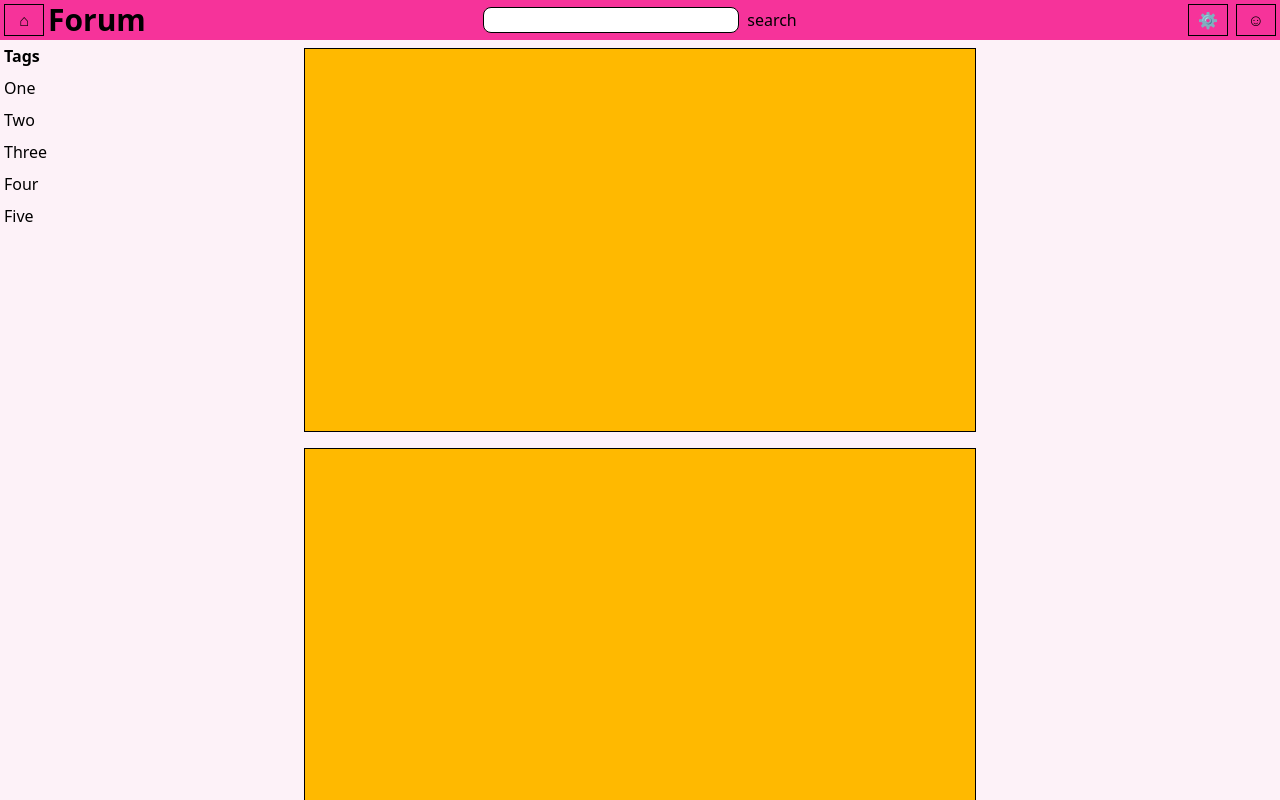
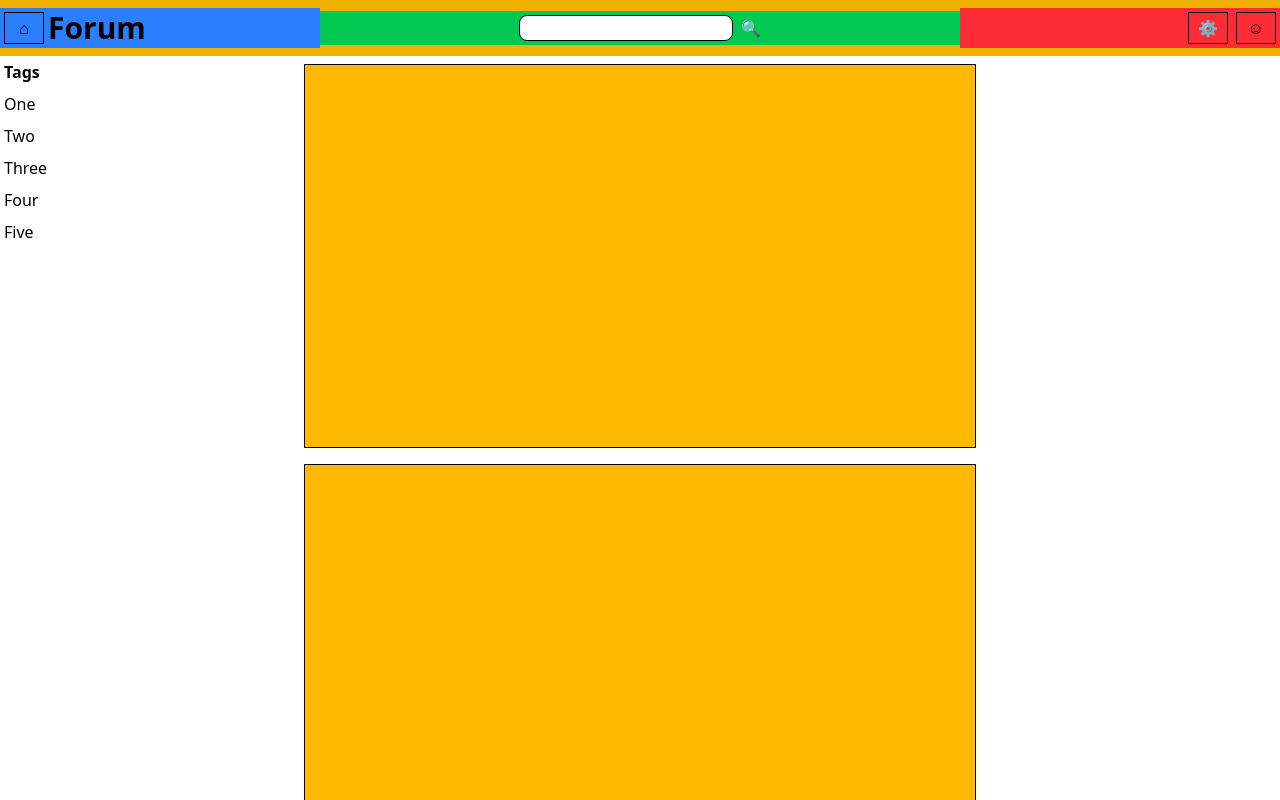
Before and after one commit to Chritical-Code/React-Forum, a Next.js app: page / in a window 1280 px wide. Built offline with nearby package versions, Linux system fonts and the light colour scheme.

Commit message:
Started work on users

```diff
--- a/app/page.tsx
+++ b/app/page.tsx
@@ -1,6 +1,6 @@
 export default function Home() {
 return (
-    <div className="flex flex-row overflow-hidden bg-pink-50">
+    <div className="flex flex-row overflow-hidden">
         <div className="flex flex-col w-1/5">
             <p className="font-bold m-1">Tags</p>
             <Tag text="One"></Tag>
--- a/app/testpage/[id]/page.tsx
+++ /dev/null
@@ -1,15 +0,0 @@
-type TestNumberProps = {
-    params: Promise<{
-        id: number;
-    }>
-}
-
-export default async function TestNumber({params}: TestNumberProps){
-    const resolved = await params;
-
-    return(
-        <div>
-            <p>Test Number: {resolved.id}</p>
-        </div>
-    );
-}
--- a/app/testpage/page.tsx
+++ /dev/null
@@ -1,7 +0,0 @@
-export default function TestPage(){
-    return(
-        <div>
-            <p>Hello, this is testpage.</p>
-        </div>
-    );
-}
--- /dev/null
+++ b/app/user/[username]/page.tsx
@@ -0,0 +1,15 @@
+type UserProps = {
+    params: Promise<{
+        username: string;
+    }>
+}
+
+export default async function User({params}: UserProps){
+    const resolved = await params;
+
+    return(
+        <div className="flex flex-row overflow-hidden">
+            <h1>Username: {resolved.username}</h1>
+        </div>
+    );
+}
--- a/package.json
+++ b/package.json
@@ -10,6 +10,7 @@
   },
   "dependencies": {
     "next": "16.1.4",
+    "next-auth": "^4.24.13",
     "react": "19.2.3",
     "react-dom": "19.2.3"
   },
--- a/src/components/Header.tsx
+++ b/src/components/Header.tsx
@@ -6,22 +6,22 @@ export default function Header(){
     }
 
     return(
-        <div className="flex items-center w-full bg-pink-500 h-14">
-            <div className="flex w-1/5 items-center">
-                <HeaderButton text="⌂" />
+        <div className="flex items-center w-full h-14 shrink-0 bg-yellow-500">
+            <div className="flex w-1/4 items-center bg-blue-500">
+                <HeaderButton link="/" text="⌂" />
                 <h1 className="text-3xl font-bold text-center">
                     Forum
                 </h1>
             </div>
 
-            <div className="flex grow justify-center items-center">
+            <div className="flex grow justify-center items-center bg-green-500">
                 <input type="text" className="m-1 min-w-0 w-1/3 bg-white border rounded-lg pl-2 pr-2"></input>
-                <p className="m-1">search</p>
+                <p className="m-1">🔍</p>
             </div>
 
-            <div className="flex w-1/5 items-center justify-end">
-                <HeaderButton text="⚙" />
-                <HeaderButton text="☺" />
+            <div className="flex w-1/4 items-center justify-end bg-red-500">
+                <HeaderButton link="/" text="⚙" />
+                <HeaderButton link="/user/bob" text="☺" />
             </div>
         </div>
     );
--- a/src/components/HeaderButton.tsx
+++ b/src/components/HeaderButton.tsx
@@ -1,15 +1,15 @@
 "use client"
+import Link from 'next/link'
 
 type HeaderButtonProps = {
     text: string,
+    link: string,
 }
 
-export default function HeaderButton({text}: HeaderButtonProps){
-    function handleClick(){
-        console.log({text});
-    }
-
+export default function HeaderButton({text, link}: HeaderButtonProps){
     return(
-        <button className="m-1 border h-8 w-10 hover:border-gray-600 hover:text-gray-600 hover:cursor-pointer" onClick={() => handleClick()}>{text}</button>
+        <Link href={link} className="flex items-center justify-center shrink-0 m-1 border h-8 w-10 hover:border-gray-600 hover:text-gray-600 hover:cursor-pointer">
+            {text}
+        </Link>
     );
 }
```
Also changed, not shown: public/notes.txt (added), 1 other file (tests, documents, lock files or other folders).
